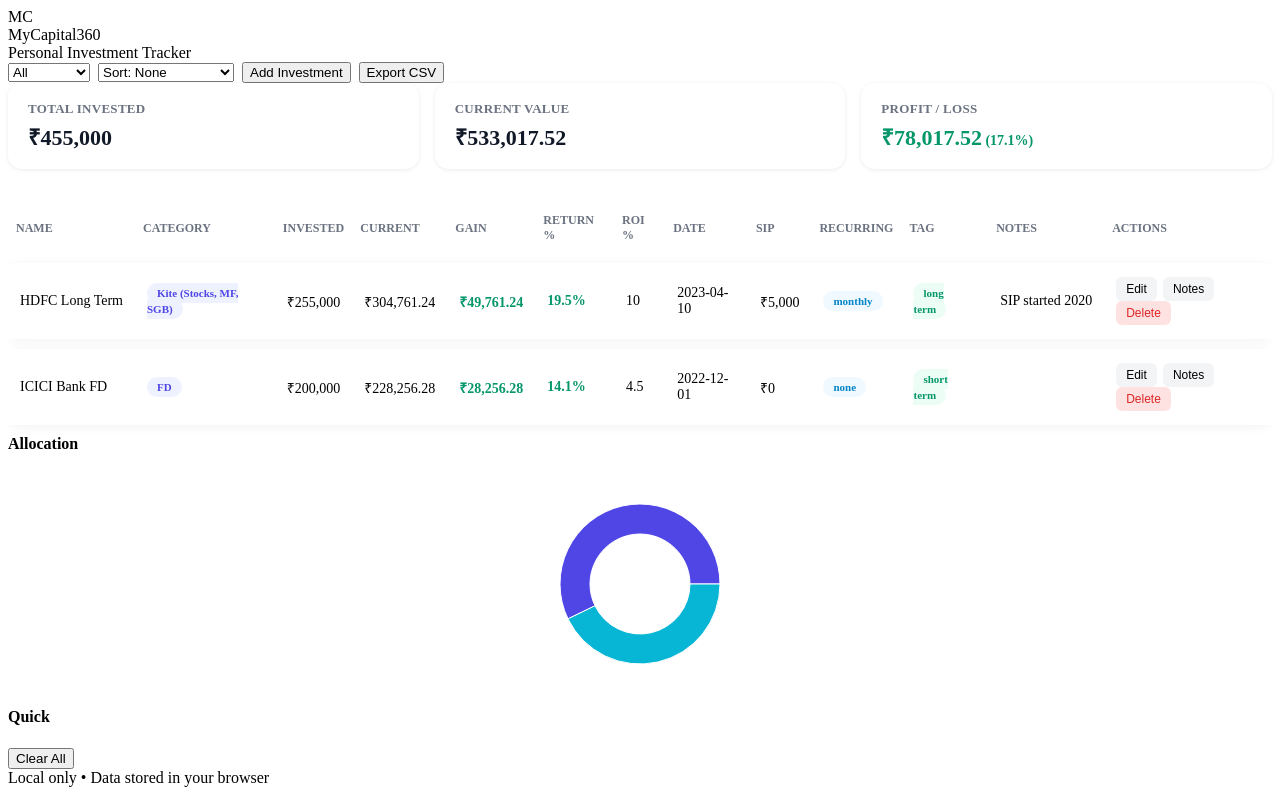
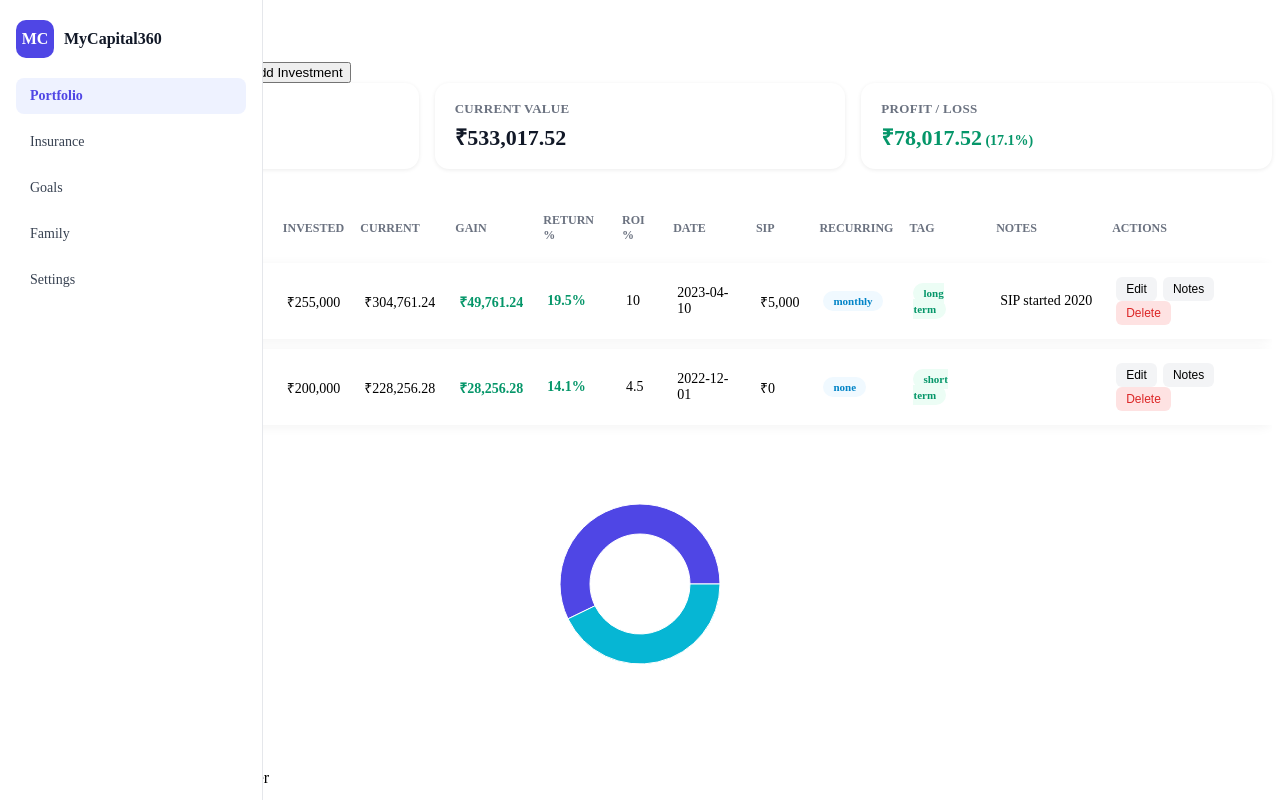
Before and after one commit to sharanuvl1-png/InvestmentTracker, a React (Vite) app in the folder frontend/: page / in a window 1280 px wide. Built offline with nearby package versions, Linux system fonts and the light colour scheme.

Commit message:
Update App.jsx

```diff
--- a/frontend/src/App.jsx
+++ b/frontend/src/App.jsx
@@ -3,18 +3,11 @@ import SummaryCards from "./components/SummaryCards.jsx";
 import AddInvestmentModal from "./components/AddInvestmentModal.jsx";
 import InvestmentTable from "./components/InvestmentTable.jsx";
 import AllocationChart from "./components/AllocationChart.jsx";
+import Sidebar from "./components/Sidebar.jsx";   // ⭐ ADD THIS LINE
 
 /**
  * Accurate recurring logic (Option B)
- * - initial invested (one-time) at 'date'
- * - monthly SIP: `sip` amount added each month (starting one month after date)
- * - yearly: `invested` amount added each year (anniversary)
- * - custom every N months: `invested` amount added every N months
- *
- * For each contribution we compute future value = amount * (1 + roi)^(elapsedYears)
- * elapsedYears uses fractional years (months/12).
  */
-
 const DEFAULT = [
   { id: 1, name: "HDFC Long Term", category: "Kite (Stocks, MF, SGB)", invested: 100000, current: 0, date: "2023-04-10", notes: "SIP started 2020", sip: 5000, tag: "long term", roi: 10, recurringType: "monthly", recurringInterval: 0 },
   { id: 2, name: "ICICI Bank FD", category: "FD", invested: 200000, current: 0, date: "2022-12-01", notes: "", sip: 0, tag: "short term", roi: 4.5, recurringType: "none", recurringInterval: 0 }
@@ -31,13 +24,7 @@ function yearsBetweenFractional(start, end) {
   return ms / (365.25 * 24 * 60 * 60 * 1000);
 }
 
-/**
- * Given an item, compute:
- * - investedTotal: sum of all contributions (initial + recurring occurrences up to today)
- * - currentValue: sum of future values of each contribution using roi (annual compounding)
- */
 function computeAccurateValues(item) {
-  // ensure numeric defaults
   const invested0 = Number(item.invested || 0);
   const roi = Number(item.roi || 0) / 100;
   const sip = Number(item.sip || 0);
@@ -47,10 +34,8 @@ function computeAccurateValues(item) {
   let investedTotal = 0;
   let currentValue = 0;
 
-  // helper to add a contribution at a specific date
   function addContribution(amount, contributionDate) {
     if (!contributionDate) {
-      // if no date, treat as now (no compounding)
       investedTotal += amount;
       currentValue += amount;
       return;
@@ -61,20 +46,14 @@ function computeAccurateValues(item) {
     currentValue += Number(fv);
   }
 
-  // initial one-time contribution at startDate (or now if no date)
-  if (startDate) {
-    addContribution(invested0, startDate);
-  } else {
-    addContribution(invested0, now);
-  }
+  if (startDate) addContribution(invested0, startDate);
+  else addContribution(invested0, now);
 
-  // recurring contributions
   const type = item.recurringType || "none";
-  const interval = Number(item.recurringInterval || 0); // months for custom
+  const interval = Number(item.recurringInterval || 0);
+
   if (type === "monthly" && sip > 0 && startDate) {
-    // contributions monthly starting one month AFTER the start month
     const totalMonths = monthsBetween(startDate, now);
-    // if invested was made on day X, SIPs counted for each full month passed
     for (let m = 1; m <= totalMonths; m++) {
       const contribDate = new Date(startDate.getFullYear(), startDate.getMonth() + m, startDate.getDate());
       if (contribDate > now) break;
@@ -97,9 +76,6 @@ function computeAccurateValues(item) {
     }
   }
 
-  // If user provided a manual current value and wants it respected instead of auto-calculated:
-  // We will not override user's explicit current if it's > 0 and they set it.
-  // But keep currentValue computed for display when current is 0.
   const explicitCurrent = Number(item.current || 0);
   const finalCurrent = explicitCurrent > 0 ? explicitCurrent : currentValue;
 
@@ -113,6 +89,7 @@ export default function App() {
   const [items, setItems] = useState(() => {
     try { const raw = localStorage.getItem("mc360:items"); return raw ? JSON.parse(raw) : DEFAULT; } catch { return DEFAULT; }
   });
+
   const [showModal, setShowModal] = useState(false);
   const [editItem, setEditItem] = useState(null);
   const [sortBy, setSortBy] = useState("none");
@@ -122,10 +99,9 @@ export default function App() {
 
   function addItem(item) {
     const base = { id: Date.now(), ...item };
-    // compute accurate values immediately if current blank (auto)
     const vals = computeAccurateValues(base);
     base.current = Number(item.current || 0) > 0 ? Number(item.current) : vals.currentValue;
-    base.invested = Number(base.invested || 0); // keep stored initial invested amount
+    base.invested = Number(base.invested || 0);
     setItems(s => [base, ...s]);
   }
 
@@ -144,10 +120,14 @@ export default function App() {
     setItems(s => s.filter(it => it.id !== id));
   }
 
-  // prepare derived values for totals and allocation
   const computedItems = useMemo(() => items.map(it => {
     const vals = computeAccurateValues(it);
-    return { ...it, investedTotal: vals.investedTotal, computedCurrent: vals.currentValue, displayCurrent: Number(it.current || 0) > 0 ? Number(it.current) : vals.currentValue };
+    return {
+      ...it,
+      investedTotal: vals.investedTotal,
+      computedCurrent: vals.currentValue,
+      displayCurrent: Number(it.current || 0) > 0 ? Number(it.current) : vals.currentValue
+    };
   }), [items]);
 
   const totals = computedItems.reduce((acc, it) => {
@@ -164,7 +144,6 @@ export default function App() {
   }, {});
   const allocation = Object.entries(byCategory).map(([name, value]) => ({ name, value }));
 
-  // filtering + sorting (uses displayCurrent and investedTotal)
   const filtered = useMemo(() => {
     let list = computedItems.slice();
     if (filterTag !== "All") list = list.filter(i => (i.tag || "").toLowerCase() === filterTag.toLowerCase());
@@ -179,6 +158,7 @@ export default function App() {
     if (sortBy === "value") list.sort((a, b) => (b.displayCurrent || 0) - (a.displayCurrent || 0));
     if (sortBy === "category") list.sort((a, b) => (a.category || "").localeCompare(b.category || ""));
     if (sortBy === "roi") list.sort((a, b) => (b.roi || 0) - (a.roi || 0));
+
     return list;
   }, [computedItems, sortBy, filterTag]);
 
@@ -188,18 +168,23 @@ export default function App() {
   }
 
   function handleSaveFromModal(payload) {
-    if (editItem) {
-      // update existing
-      updateItem(editItem.id, payload);
-    } else {
-      addItem(payload);
-    }
+    if (editItem) updateItem(editItem.id, payload);
+    else addItem(payload);
+
     setEditItem(null);
     setShowModal(false);
   }
 
+  // ⭐⭐⭐ NEW UPDATED LAYOUT WITH SIDEBAR ⭐⭐⭐
   return (
-    <div className="wrap">
+    <div className="app-wrapper">
+
+      {/* LEFT SIDEBAR */}
+      <Sidebar />
+
+      {/* MAIN CONTENT */}
+      <div className="main-section">
+
         <header className="topbar">
           <div className="brand">
             <div className="logo">MC</div>
@@ -227,20 +212,6 @@ export default function App() {
             </select>
 
             <button className="btn" onClick={() => { setEditItem(null); setShowModal(true); }}>Add Investment</button>
-          <button className="btn-ghost" onClick={() => {
-            // Export uses stored values (includes investedTotal and displayCurrent)
-            const rows = [["id","name","category","invested_initial","invested_total","current","date","roi","notes","sip","tag","recurringType","recurringInterval"]];
-            for (const it of computedItems) {
-              rows.push([it.id, it.name, it.category, it.invested, it.investedTotal, it.displayCurrent, it.date || "", it.roi || 0, (it.notes||"").replace(/"/g,'""'), it.sip || 0, it.tag || "", it.recurringType || "none", it.recurringInterval || 0]);
-            }
-            const csv = rows.map(r => r.map(c => {
-              if (c === null || typeof c === "undefined") return "";
-              const s = String(c);
-              return s.includes(",") || s.includes('"') ? `"${s.replace(/"/g,'""')}"` : s;
-            }).join(",")).join("\n");
-            const blob = new Blob([csv], { type: "text/csv" });
-            const a = document.createElement("a"); a.href = URL.createObjectURL(blob); a.download = "mycapital360_portfolio.csv"; a.click(); URL.revokeObjectURL(a.href);
-          }}>Export CSV</button>
           </div>
         </header>
 
@@ -265,9 +236,17 @@ export default function App() {
           </aside>
         </main>
 
-      {showModal && <AddInvestmentModal onClose={() => { setShowModal(false); setEditItem(null); }} onSave={handleSaveFromModal} editData={editItem} />}
+        {showModal && (
+          <AddInvestmentModal
+            onClose={() => { setShowModal(false); setEditItem(null); }}
+            onSave={handleSaveFromModal}
+            editData={editItem}
+          />
+        )}
 
         <footer className="footer">Local only • Data stored in your browser</footer>
       </div>
+
+    </div>
   );
 }
```
Lines whose indentation alone changed are shown as unchanged.
